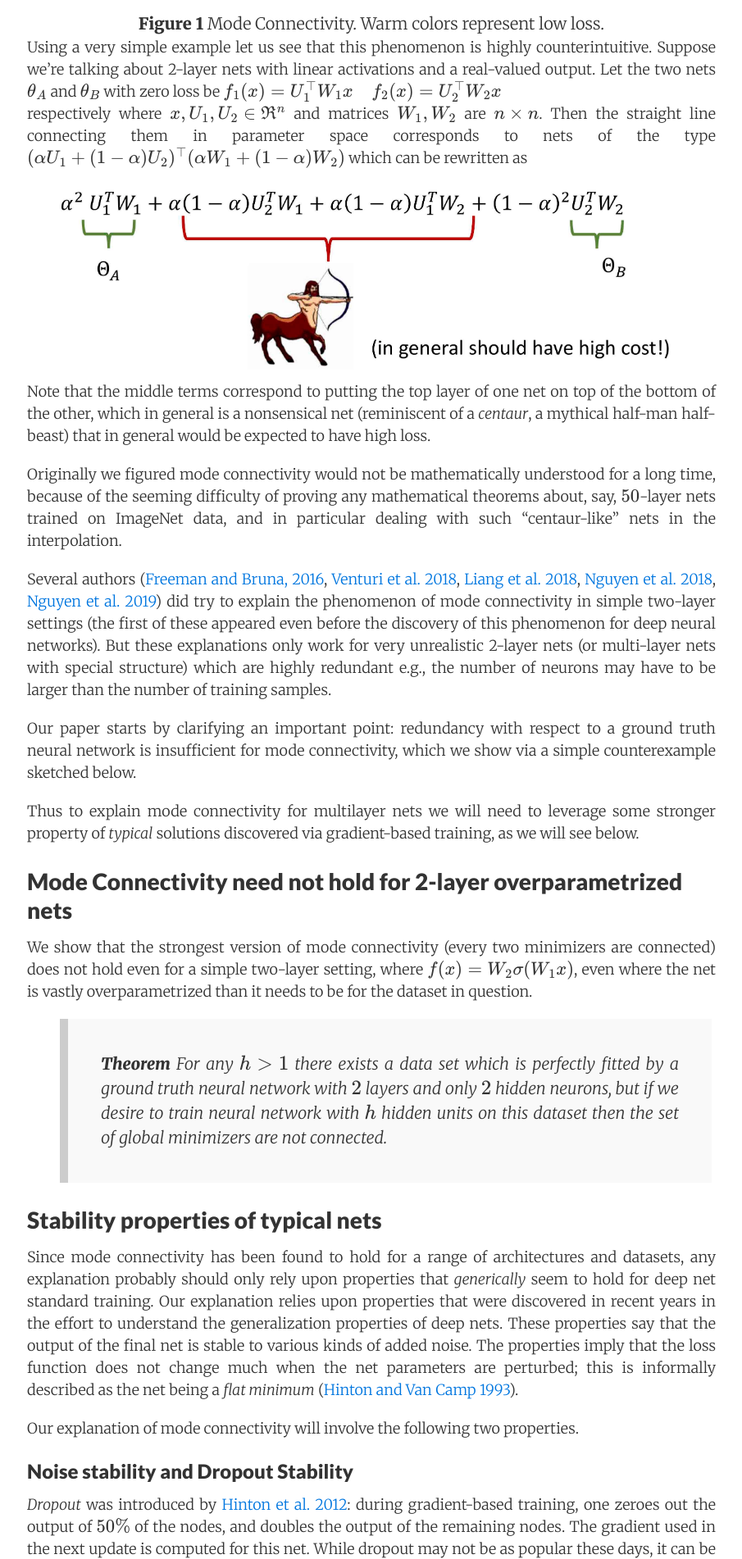
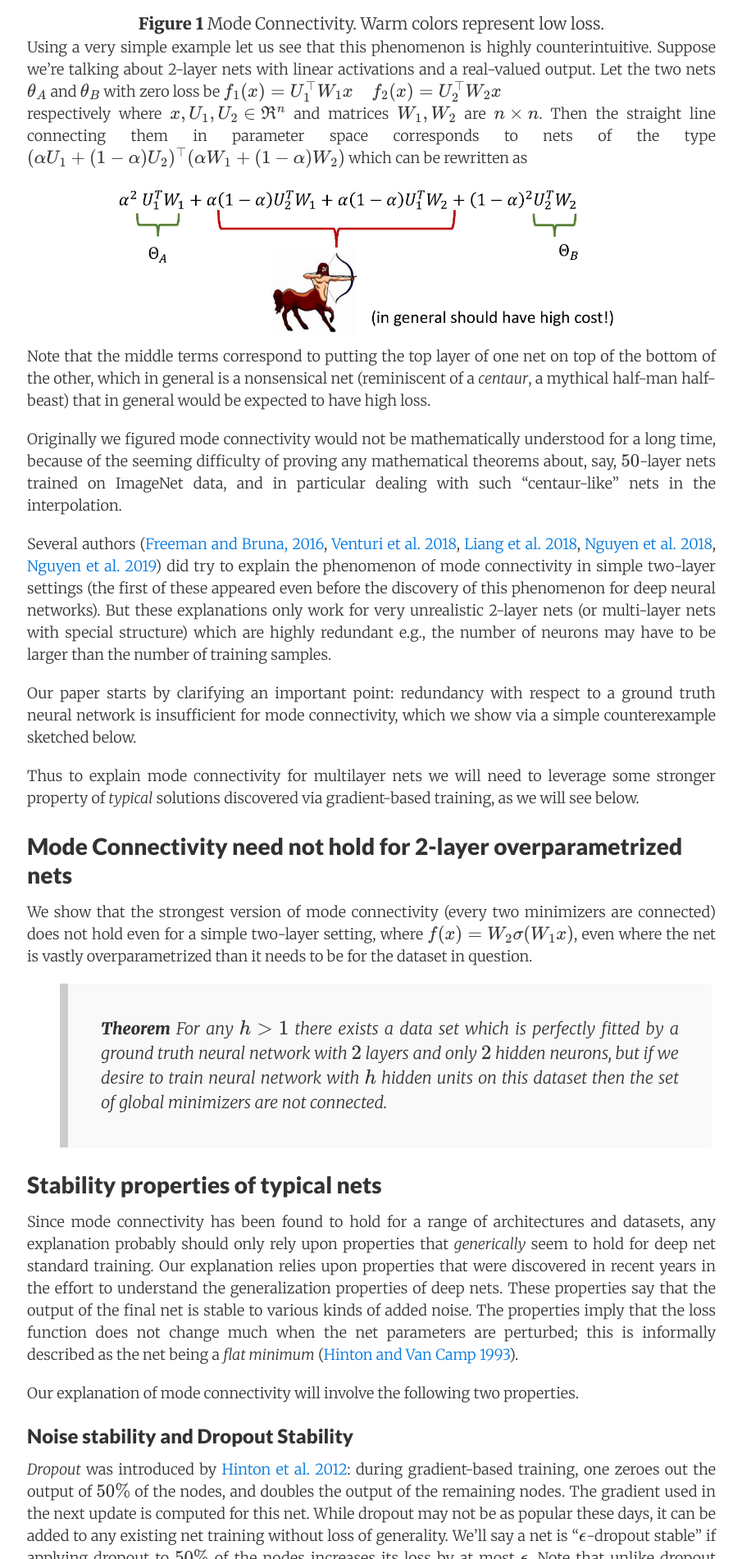
Before and after one commit to offconvex/offconvex.github.io, a Jekyll site: the page built from _posts/2019-6-12-modeconnectivity.md, in a window 1280 px wide. Shown: the part 1329-3231 px from the top of the page at 82% size, without its empty margins (187-1092 px from the left). Built offline with Jekyll 4.4.1, drawn with Linux system fonts in a browser that asks for light colours; nearby versions of some CDN libraries; formulas are drawn with MathJax 3; comment, search, counter and statistics services are not loaded.

Commit message:
Update 2019-6-12-modeconnectivity.md

```diff
--- a/_posts/2019-6-12-modeconnectivity.md
+++ b/_posts/2019-6-12-modeconnectivity.md
@@ -29,7 +29,7 @@
 respectively where $x, U_1, U_2 \in \Re^n$
 and matrices $W_1, W_2$ are $n\times n$. Then the straight line connecting them in parameter space corresponds to nets of the type $(\alpha U_1 + (1-\alpha)U_2)^\top(\alpha W_1 + (1-\alpha)W_2)$ which can be rewritten as
 <div style="text-align:center;">
-<img style="width:800px" src="http://www.offconvex.org/assets/hybridnet.jpg" />
+<img style="width:650px" src="http://www.offconvex.org/assets/hybridnet.jpg" />
 </div>
 
 Note that the middle terms correspond to putting the top layer of one net on top of the bottom of the other, which in general is a nonsensical net (reminiscent of a *centaur*, a mythical half-man half-beast) that in general would be expected to have high loss.
```
